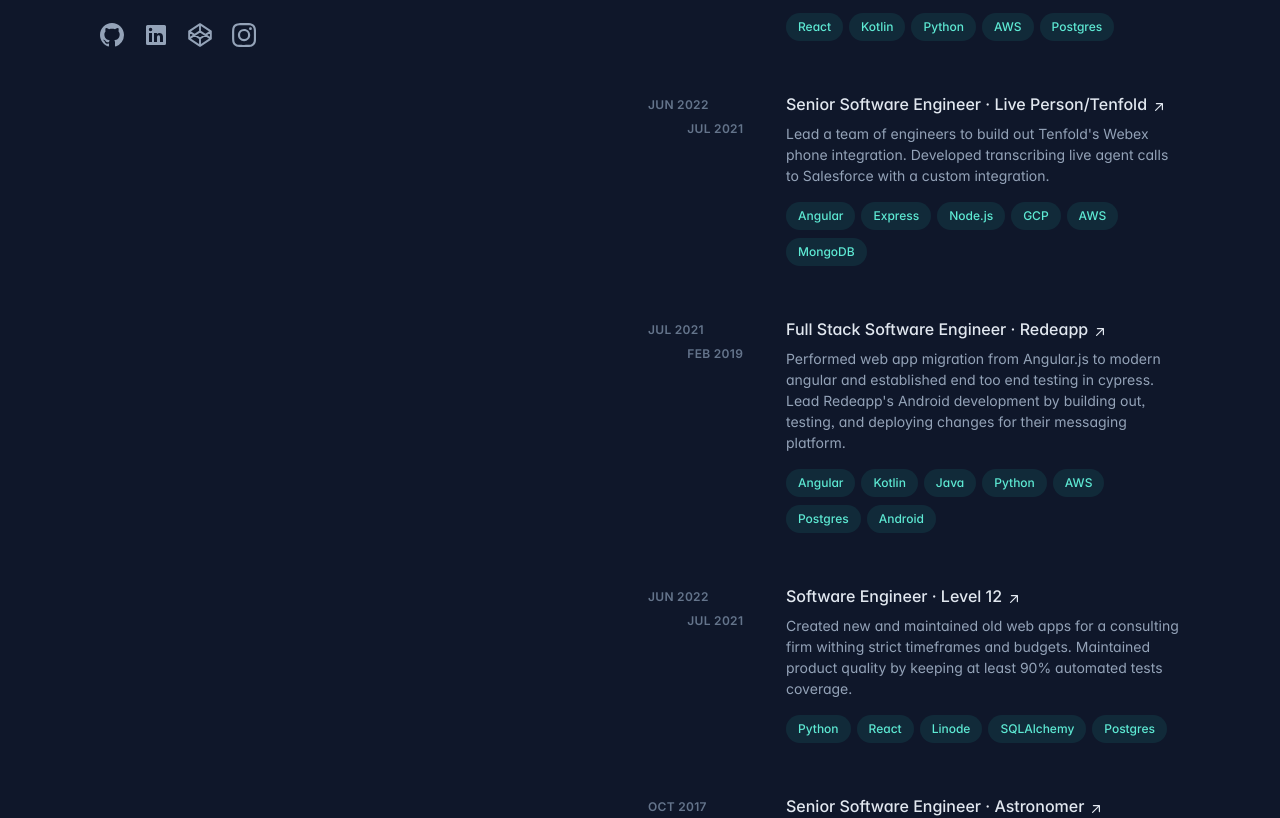
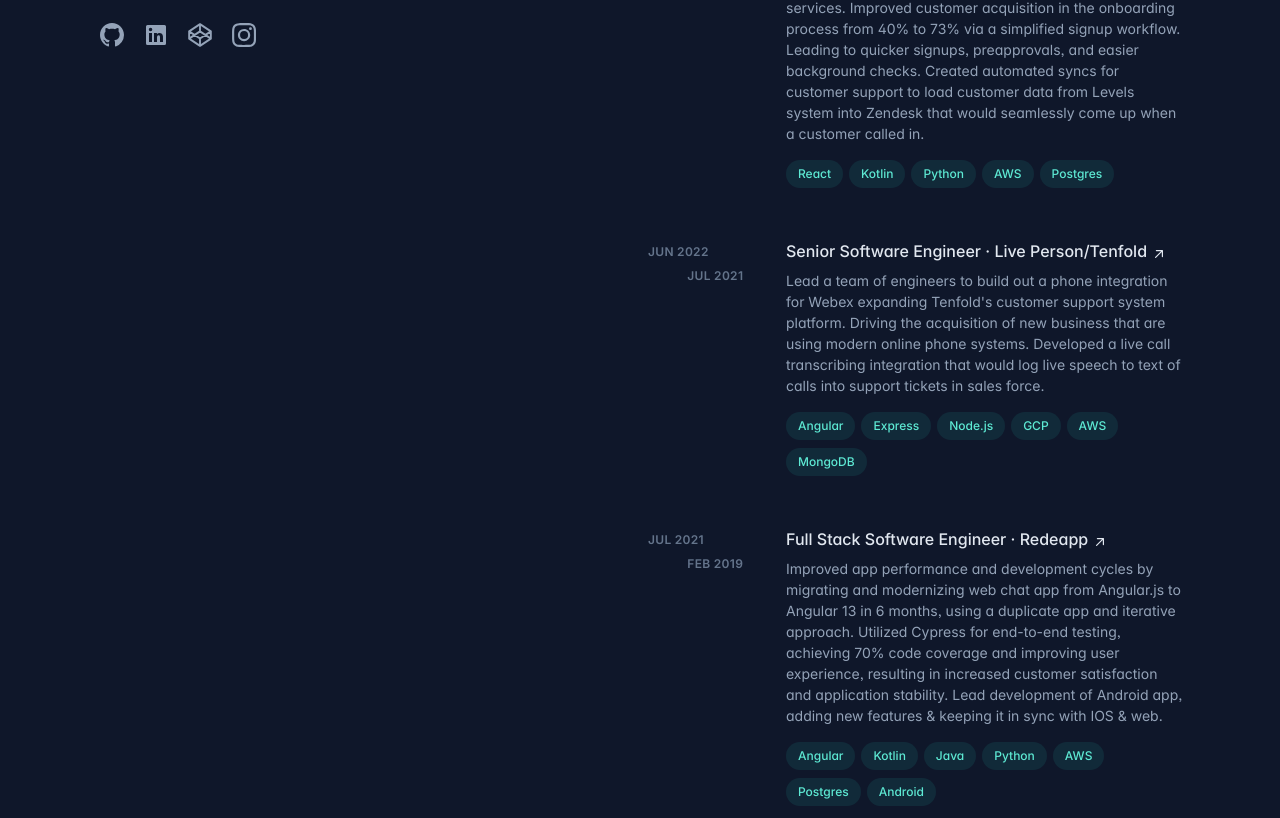
Before and after one commit to RyanPnayR/rjpalmer, a SvelteKit app: page / in a window 1280 px wide. Shown: the part 657-1475 px from the top of the page. Built offline with nearby package versions, Linux system fonts and the light colour scheme; some icons are missing.

Commit message:
Updating Experience Section
- Adding updated resume
- Updating Descriptions

```diff
--- a/src/routes/coder/expierence-section.svelte
+++ b/src/routes/coder/expierence-section.svelte
@@ -1,6 +1,6 @@
 <script lang="ts">
 	import TimelineEntryCard from '$lib/components/ui/timeline-entry-card/timeline-entry-card.svelte';
-	import resume from '$lib/assests/Resume_Ryan_Palmer.pdf';
+	import resume from '$lib/assests/ResumeRyanPalmer.pdf';
 </script>
 
 <section
@@ -23,8 +23,9 @@
 					end="2023 Mar"
 					role="Senior Software Engineer"
 					companyName="Level Technology"
-					description="Built out modern online banking solutions for gig workers via Plaid,
-					Unit, and Argyle. Set up automated syncs for customer support for tools like Zendesk and Hubspot with our private systems."
+					description="Designed and implemented a scalable distributed backend composed of AWS SAM lambda functions and a Kotlin rest api that served and handled requests for thousands of gig workers online banking needs, background checks, and tax services.
+					Improved customer acquisition in the onboarding process from 40% to 73% via a simplified signup workflow. Leading to quicker signups, preapprovals, and easier background checks.
+					Created automated syncs for customer support to load customer data from Levels system into Zendesk that would seamlessly come up when a customer called in."
 					technologies={['React', 'Kotlin', 'Python', 'AWS', 'Postgres']}
 					companyWebsite="https://www.levelgoals.com"
 				></TimelineEntryCard>
@@ -35,7 +36,8 @@
 					end="Jun 2022"
 					role="Senior Software Engineer"
 					companyName="Live Person/Tenfold"
-					description="Lead a team of engineers to build out Tenfold's Webex phone integration. Developed transcribing live agent calls to Salesforce with a custom integration."
+					description="Lead a team of engineers to build out a phone integration for Webex expanding Tenfold's customer support system platform. Driving the acquisition of new business that are using modern online phone systems.
+					Developed a live call transcribing integration that would log live speech to text of calls into support tickets in sales force."
 					technologies={['Angular', 'Express', 'Node.js', 'GCP', 'AWS', 'MongoDB']}
 					companyWebsite="https://www.tenfold.com"
 				></TimelineEntryCard>
@@ -46,7 +48,9 @@
 					end="Jul 2021"
 					role="Full Stack Software Engineer"
 					companyName="Redeapp"
-					description="Performed web app migration from Angular.js to modern angular and established end too end testing in cypress. Lead Redeapp's Android development by building out, testing, and deploying changes for their messaging platform."
+					description="Improved app performance and development cycles by migrating and modernizing web chat app from Angular.js to Angular 13 in 6 months, using a duplicate app and iterative approach.
+					Utilized Cypress for end-to-end testing, achieving 70% code coverage and improving user experience, resulting in increased customer satisfaction and application stability.
+					Lead development of Android app, adding new features & keeping it in sync with IOS & web."
 					technologies={['Angular', 'Kotlin', 'Java', 'Python', 'AWS', 'Postgres', 'Android']}
 					companyWebsite="https://www.redeapp.com"
 				></TimelineEntryCard>
@@ -57,7 +61,8 @@
 					end="Jun 2022"
 					role="Software Engineer"
 					companyName="Level 12"
-					description="Created new and maintained old web apps for a consulting firm withing strict timeframes and budgets. Maintained product quality by keeping at least 90% automated tests coverage."
+					description="Worked as a part of a team of developers creating and updating python web applications for a consulting firm. Completing all work within strict timeframes and budgets maintaining product quality by keeping at least 90% automated tests coverage.
+					Redeapp was one of the clients and they hired me to be part of their team because of the 3 months of work I had done for them."
 					technologies={['Python', 'React', 'Linode', 'SQLAlchemy', 'Postgres']}
 					companyWebsite="https://www.level12.io"
 				></TimelineEntryCard>
@@ -68,9 +73,8 @@
 					end="Oct 2017"
 					role="Senior Software Engineer"
 					companyName="Astronomer"
-					description="Created and maintained containerized Node.js integrations and libraries for Astronomers open sourced Analytics.js
-					Platform. Designed Airflow data pipelines written in Node.js and python connecting external data sources to databases sending up
-					to millions of events with test coverage in Mocha, Chai, and Nock."
+					description="Created and maintained containerized Node.js integrations and libraries for Astronomers open sourced Analytics.js Platform.
+					Designed Airflow data pipelines written in Node.js and python connecting external data sources to databases sending up to millions of events with test coverage in Mocha, Chai, and Nock."
 					technologies={[
 						'Javascript',
 						'Express',
```
Also changed, not shown: 2 other files (tests, documents, lock files or other folders).
